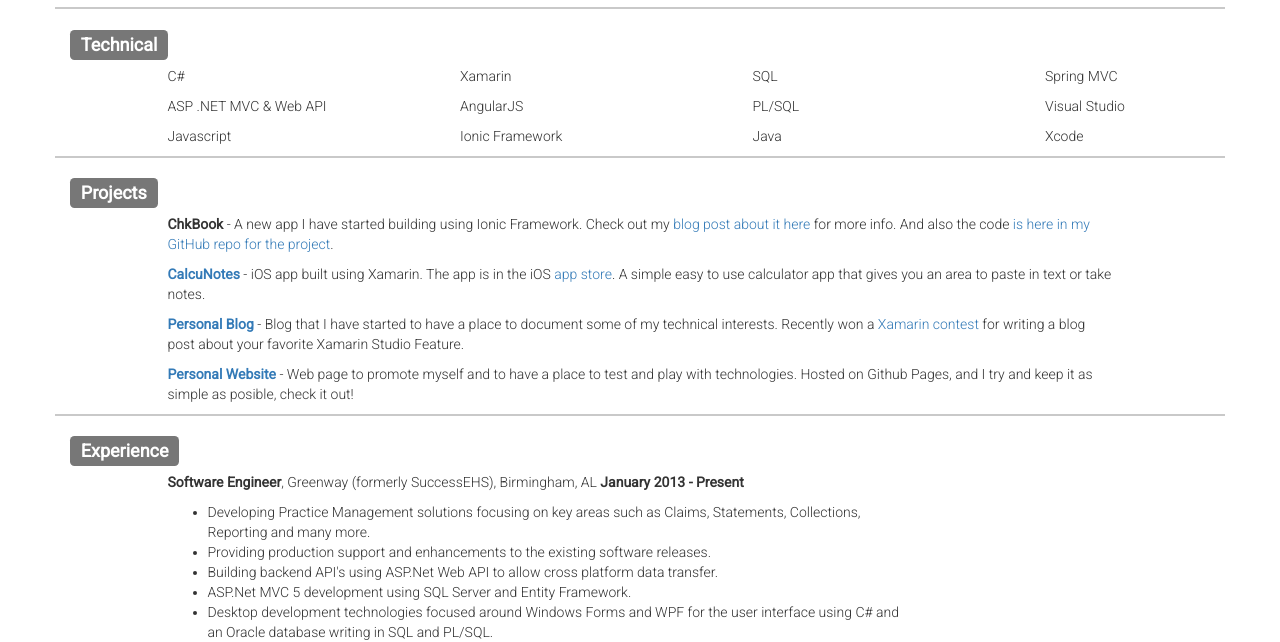
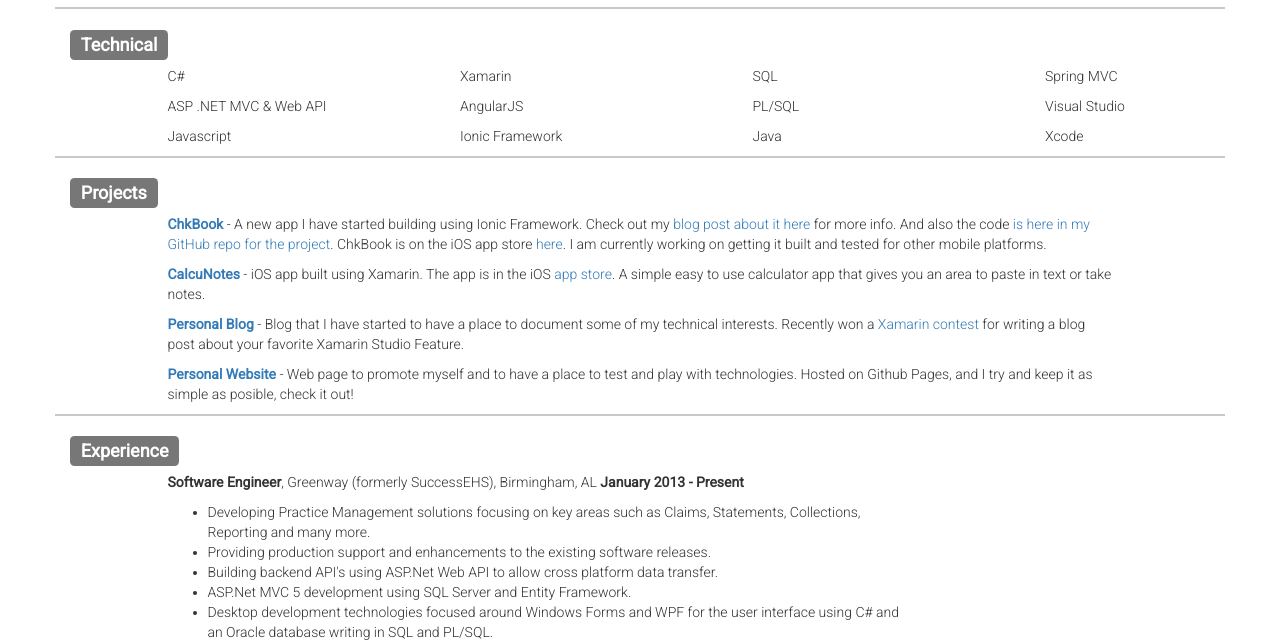
Before and after one commit to pdsullivan/resume, a plain HTML site: page index.html in a window 1280 px wide. Shown: the part 162-804 px from the top of the page. Drawn offline with nearby package versions, Linux system fonts and the light colour scheme.

Commit message:
adding checkbook  link

```diff
--- a/index.html
+++ b/index.html
@@ -119,7 +119,10 @@
       <div class="col-md-10 col-md-offset-1 col-xs-offset-1">
 
         <p>
-          <strong>ChkBook</strong> <span>- A new app I have started building using Ionic Framework. Check out my <a href="http://blog.pdsullivan.com/posts/2014/11/07/new-app-ionic-framework.html" target="_blank">blog post about it here</a> for more info. And also the code <a href="https://github.com/pdsullivan/ChkBook" target="_blank">is here in my GitHub repo for the project</a></span>.
+        <a href="https://github.com/pdsullivan/ChkBook" target="_blank">
+          <strong>ChkBook</strong>
+        </a> <span>- A new app I have started building using Ionic Framework. Check out my <a href="http://blog.pdsullivan.com/posts/2014/11/07/new-app-ionic-framework.html" target="_blank">blog post about it here</a> for more info. And also the code <a href="https://github.com/pdsullivan/ChkBook" target="_blank">is here in my GitHub repo for the project</a>. ChkBook is on the iOS app store <a href="https://itunes.apple.com/us/app/chkbook/id927749479?ls=1&mt=8" target="_blank">here</a>. I am currently working on getting it built and tested for other mobile platforms.
+        </span>
         </p>
       </div>
         <div class="col-md-10 col-md-offset-1 col-xs-offset-1">
```
